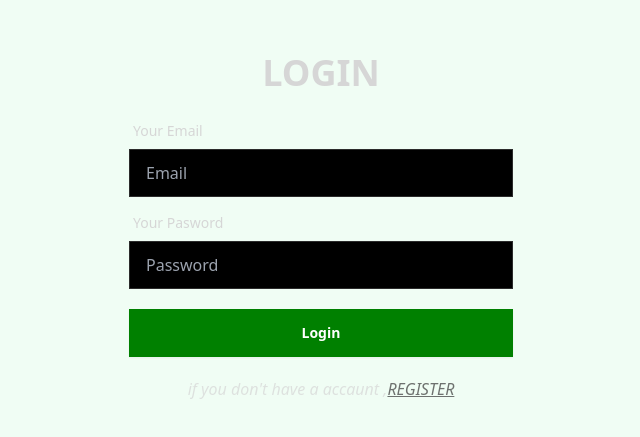
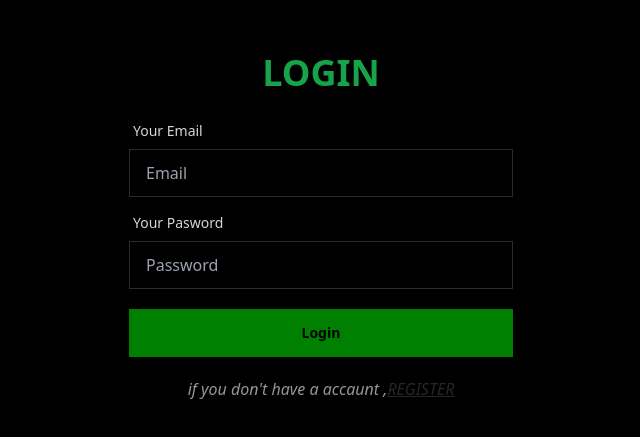
Before and after one commit to khad11/prroject-managmen-t, a React (Vite) app: page /login in a window 1280 px wide. Shown: the part 183-620 px from the top of the page, without its empty margins (319-959 px from the left). Built offline with nearby package versions, Linux system fonts and the light colour scheme; no server answers.

Commit message:
fixed some colors

```diff
--- a/src/pages/Login.jsx
+++ b/src/pages/Login.jsx
@@ -40,9 +40,11 @@ function Login() {
     }
   }, [loginActionData]);
   return (
-    <div className="h-screen grid place-items-center w-full bg-green-50">
+    <div className="h-screen grid place-items-center w-full bg-base-100">
       <Form method="post" className="max-w-96 mx-auto w-full ">
-        <h2 className="text-4xl font-bold text-center uppercase my-5">Login</h2>
+        <h2 className="text-4xl font-bold text-center uppercase my-5 text-green-600">
+          Login
+        </h2>
 
         <FormInput
           type="email"
@@ -63,12 +65,15 @@ function Login() {
 
         <div className="my-5">
           {!isPending && (
-            <button className="btn btn-success text-white btn-block">
+            <button className="btn btn-success text-base-100 btn-block">
               Login
             </button>
           )}
           {isPending && (
-            <button className="btn btn-success text-white btn-block" disabled>
+            <button
+              className="btn btn-success text-base-100 btn-block"
+              disabled
+            >
               Loading...
             </button>
           )}
--- a/src/pages/Register.jsx
+++ b/src/pages/Register.jsx
@@ -48,7 +48,7 @@ function Register() {
   }, [singupActionData]);
 
   return (
-    <div className="h-screen grid place-items-center w-full bg-green-50">
+    <div className="h-screen grid place-items-center w-full bg-base-100">
       <Form method="post" className="max-w-96 mx-auto w-full ">
         <h2 className="text-4xl font-bold text-center uppercase my-5">
           Register
```
